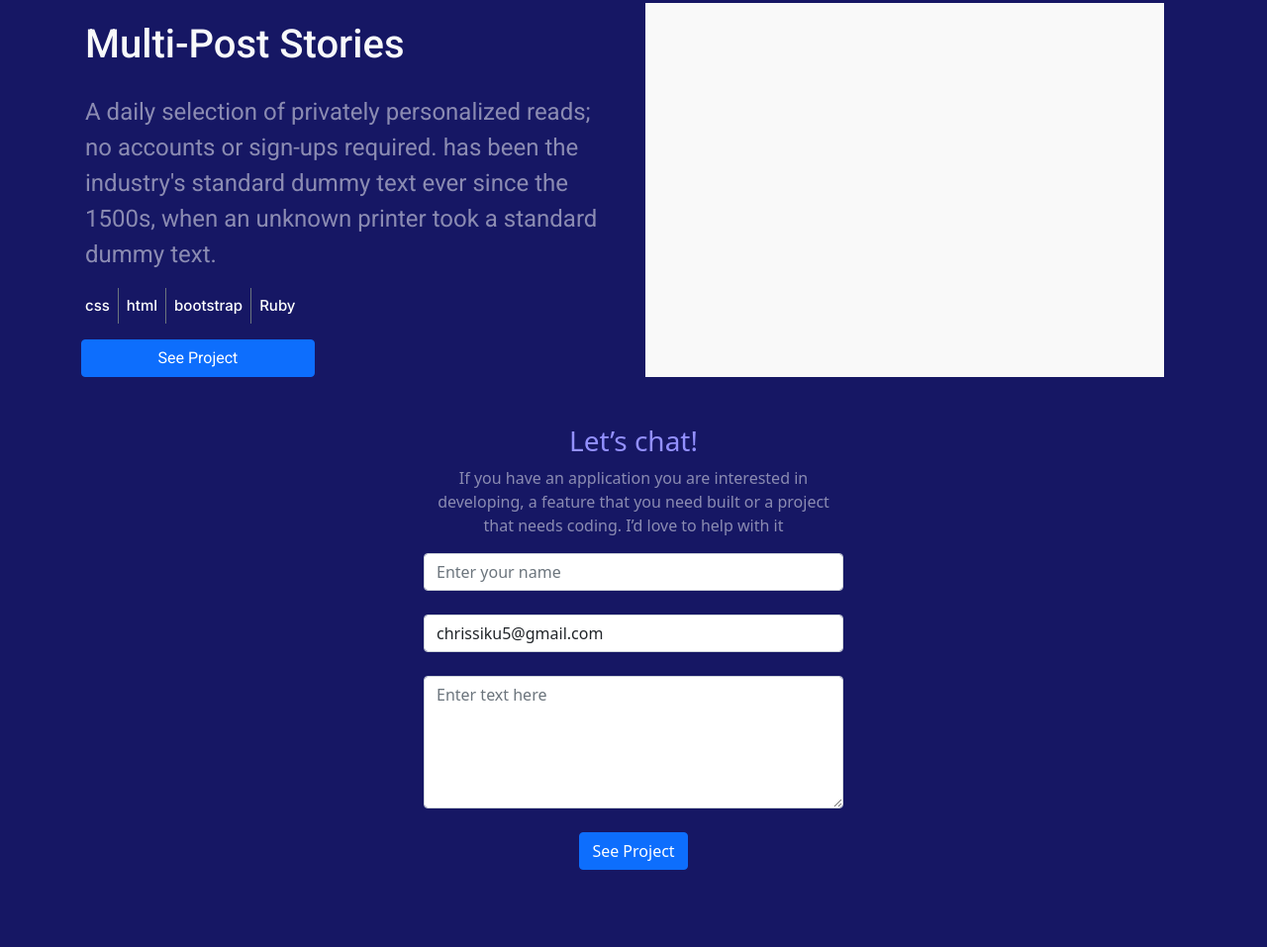
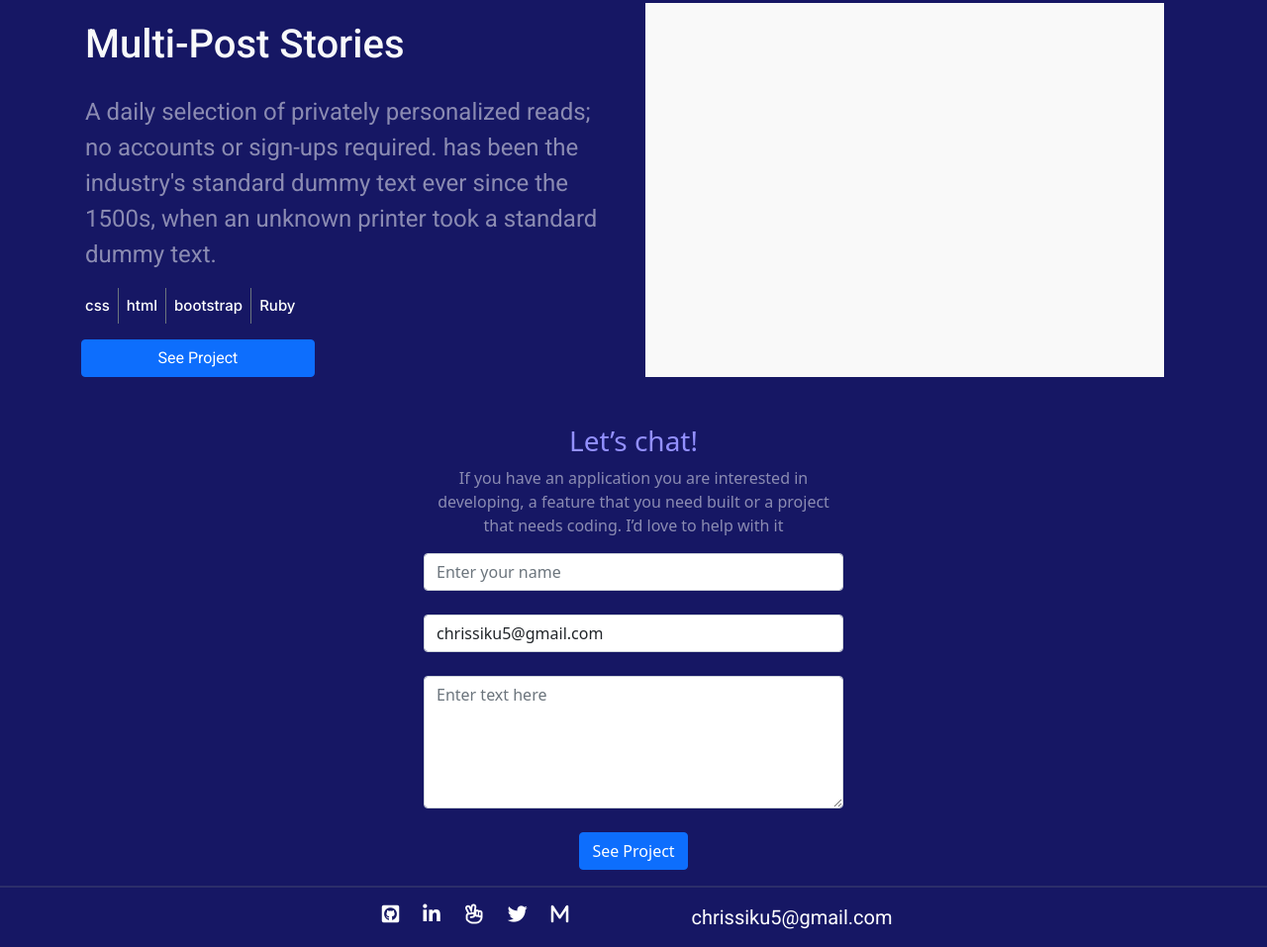
Before and after one commit to Chrissiku/test_bootstrap, a plain HTML site: page index.html in a window 1280 px wide. Shown: the part 2138-3095 px from the top of the page at 99% size. Before the commit the page ends 3017 px from the top, so only its background shows below. Drawn offline with nearby package versions, Linux system fonts and the light colour scheme.

Commit message:
Add footer section of the project

```diff
--- a/css/style.css
+++ b/css/style.css
@@ -72,9 +72,18 @@ section#about ul li {
 }
 
 section#about ul li a {
-    text-decoration: none;
-    color: #fff;
-  }
+  text-decoration: none;
+  color: #fff;
+}
+
+footer p a {
+  text-decoration: none;
+  color: #fff;
+  font-size: 20px;
+  line-height: 28px;
+  font-weight: 400;
+  font-family: "Roboto", sans-serif;
+}
 
 @media screen and (min-width: 768px) {
   section.home div h1 {
@@ -105,7 +114,6 @@ section#about ul li a {
     font-weight: 500;
   }
 
-
   section#contact {
     padding: 0 130px;
     width: 684px;
--- a/index.html
+++ b/index.html
@@ -368,7 +368,7 @@
               />
             </div>
             <div class="mb-4">
-                <label for="msg" class="d-none"></label>
+              <label for="msg" class="d-none"></label>
               <textarea
                 class="form-control"
                 name="msg"
@@ -386,6 +386,49 @@
       </div>
     </section>
 
+    <!-- Footer section -->
+    <footer>
+      <hr class="text-muted" />
+        <div class="col-md-6 row mx-auto align-center">
+          <ul class="col-md-6 col-12">
+            <div class="d-flex justify-content-center gap-3 gap-md-4">
+              <li>
+                <a
+                  href="https://github.com/Chrissiku
+                        "
+                  ><i class="fa-brands fa-github-square"></i
+                ></a>
+              </li>
+              <li>
+                <a
+                  href="https://www.linkedin.com/in/chris-siku-4bb53b232/
+                        "
+                  ><i class="fa-brands fa-linkedin-in"></i
+                ></a>
+              </li>
+              <li>
+                <a href="https://github.com/Chrissiku"
+                  ><i class="fa-regular fa-hand-peace"></i
+                ></a>
+              </li>
+              <li>
+                <a
+                  href="https://twitter.com/christian_siku
+                        "
+                  ><i class="fa-brands fa-twitter"></i
+                ></a>
+              </li>
+              <li>
+                <a href="mailto:chrissiku5@gmail.com"
+                  ><i class="fa-solid fa-m"></i
+                ></a>
+              </li>
+            </div>
+          </ul>
+          <p class="col-md-6 col-12 text-center"><a href="mailto:chrissiku5@gmail.com">chrissiku5@gmail.com</a></p>
+        </div>
+    </footer>
+
     <script
       src="https://cdn.jsdelivr.net/npm/bootstrap@5.0.2/dist/js/bootstrap.bundle.min.js"
       integrity="sha384-MrcW6ZMFYlzcLA8Nl+NtUVF0sA7MsXsP1UyJoMp4YLEuNSfAP+JcXn/tWtIaxVXM"
```
